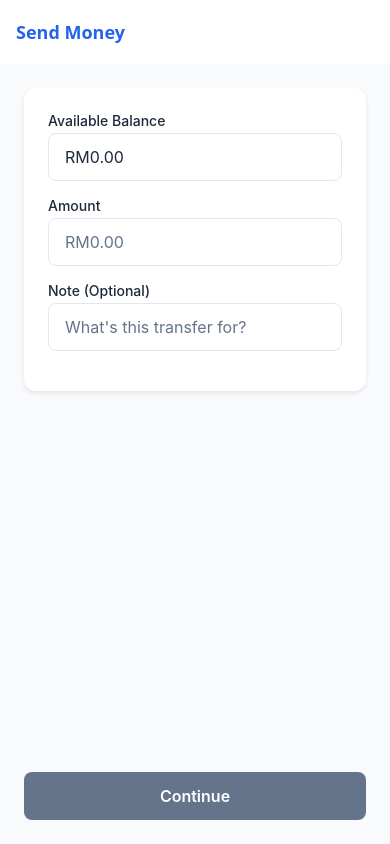
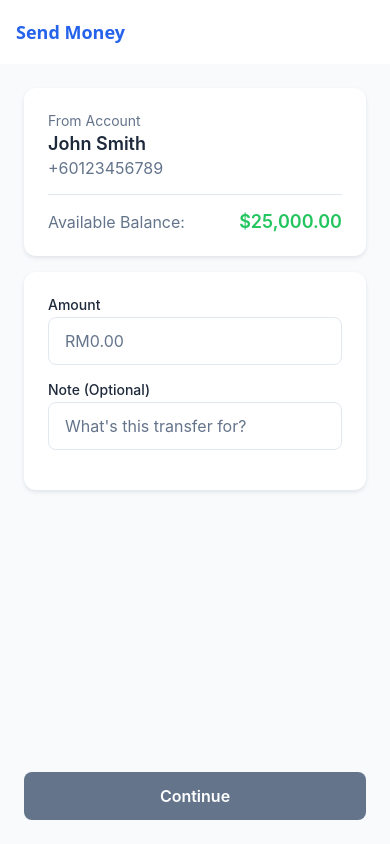
Before and after one commit to limkhashing/ryt-bank-assessment, a React Native app: screen /Transfer in a window 390 px wide. Built offline with nearby package versions, Linux system fonts and the light colour scheme; what react-native-biometrics would draw is missing.

Commit message:
Add mock user data and enhance TransferScreen layout and validation

```diff
--- /dev/null
+++ b/src/data/mockUser.json
@@ -0,0 +1,6 @@
+{
+  "id": "USR123456",
+  "name": "John Smith",
+  "phoneNumber": "+60123456789",
+  "balance": 25000.00
+}
--- a/src/screens/TransferScreen.tsx
+++ b/src/screens/TransferScreen.tsx
@@ -1,9 +1,9 @@
 import React, { useState, useCallback } from 'react';
-import { View, StyleSheet } from 'react-native';
+import { View, StyleSheet, Text } from 'react-native';
 import { NativeStackScreenProps } from '@react-navigation/native-stack';
 import { RootStackParamList } from '../types';
 import { Button, Card, Input } from '../components';
-import { COLORS, SPACING } from '../constants';
+import { COLORS, SPACING, FONT_SIZES } from '../constants';
 import { useAppSelector } from '../hooks';
 import { formatCurrency } from '../utils';
 
@@ -36,10 +36,6 @@ export const TransferScreen: React.FC<Props> = ({ navigation }) => {
   }, []);
 
   const validateAmount = (value: number) => {
-    if (value <= 0) {
-      setError('Please enter a valid amount');
-      return false;
-    }
     if (currentUser && value > currentUser.balance) {
       setError('Insufficient funds');
       return false;
@@ -56,13 +52,19 @@ export const TransferScreen: React.FC<Props> = ({ navigation }) => {
 
   return (
     <View style={styles.container}>
-      <Card style={styles.balanceCard}>
-        <Input
-          label="Available Balance"
-          value={currentUser ? formatCurrency(currentUser.balance) : 'RM0.00'}
-          onChangeText={() => {}}
-          style={styles.input}
-        />
+      <Card style={styles.userInfoCard}>
+        <Text style={styles.userTitle}>From Account</Text>
+        <Text style={styles.userName}>{currentUser?.name}</Text>
+        <Text style={styles.userPhone}>{currentUser?.phoneNumber}</Text>
+        <View style={styles.balanceRow}>
+          <Text style={styles.balanceLabel}>Available Balance:</Text>
+          <Text style={styles.balanceAmount}>
+            {currentUser ? formatCurrency(currentUser.balance) : 'RM0.00'}
+          </Text>
+        </View>
+      </Card>
+
+      <Card style={styles.transferCard}>
         <Input
           label="Amount"
           value={displayAmount}
@@ -80,6 +82,7 @@ export const TransferScreen: React.FC<Props> = ({ navigation }) => {
           style={styles.input}
         />
       </Card>
+
       <Button
         title="Continue"
         onPress={handleContinue}
@@ -96,7 +99,43 @@ const styles = StyleSheet.create({
     padding: SPACING.lg,
     backgroundColor: COLORS.background,
   },
-  balanceCard: {
+  userInfoCard: {
+    marginBottom: SPACING.md,
+  },
+  userTitle: {
+    fontSize: FONT_SIZES.sm,
+    color: COLORS.textSecondary,
+    marginBottom: SPACING.xs,
+  },
+  userName: {
+    fontSize: FONT_SIZES.lg,
+    fontWeight: '600',
+    color: COLORS.text,
+    marginBottom: SPACING.xs,
+  },
+  userPhone: {
+    fontSize: FONT_SIZES.md,
+    color: COLORS.textSecondary,
+    marginBottom: SPACING.md,
+  },
+  balanceRow: {
+    flexDirection: 'row',
+    justifyContent: 'space-between',
+    alignItems: 'center',
+    paddingTop: SPACING.md,
+    borderTopWidth: 1,
+    borderTopColor: COLORS.border,
+  },
+  balanceLabel: {
+    fontSize: FONT_SIZES.md,
+    color: COLORS.textSecondary,
+  },
+  balanceAmount: {
+    fontSize: FONT_SIZES.lg,
+    fontWeight: '600',
+    color: COLORS.success,
+  },
+  transferCard: {
     marginBottom: SPACING.xl,
   },
   input: {
--- a/src/store/slices/userSlice.ts
+++ b/src/store/slices/userSlice.ts
@@ -1,5 +1,6 @@
 import { createSlice, PayloadAction } from '@reduxjs/toolkit';
 import { User } from '../../types';
+import mockUser from '../../data/mockUser.json';
 
 interface UserState {
   currentUser: User | null;
@@ -8,7 +9,7 @@ interface UserState {
 }
 
 const initialState: UserState = {
-  currentUser: null,
+  currentUser: mockUser as User,
   loading: false,
   error: null,
 };
--- a/tsconfig.json
+++ b/tsconfig.json
@@ -1,6 +1,8 @@
 {
   "extends": "expo/tsconfig.base",
   "compilerOptions": {
-    "strict": true
+    "strict": true,
+    "resolveJsonModule": true,
+    "esModuleInterop": true
   }
 }
```
